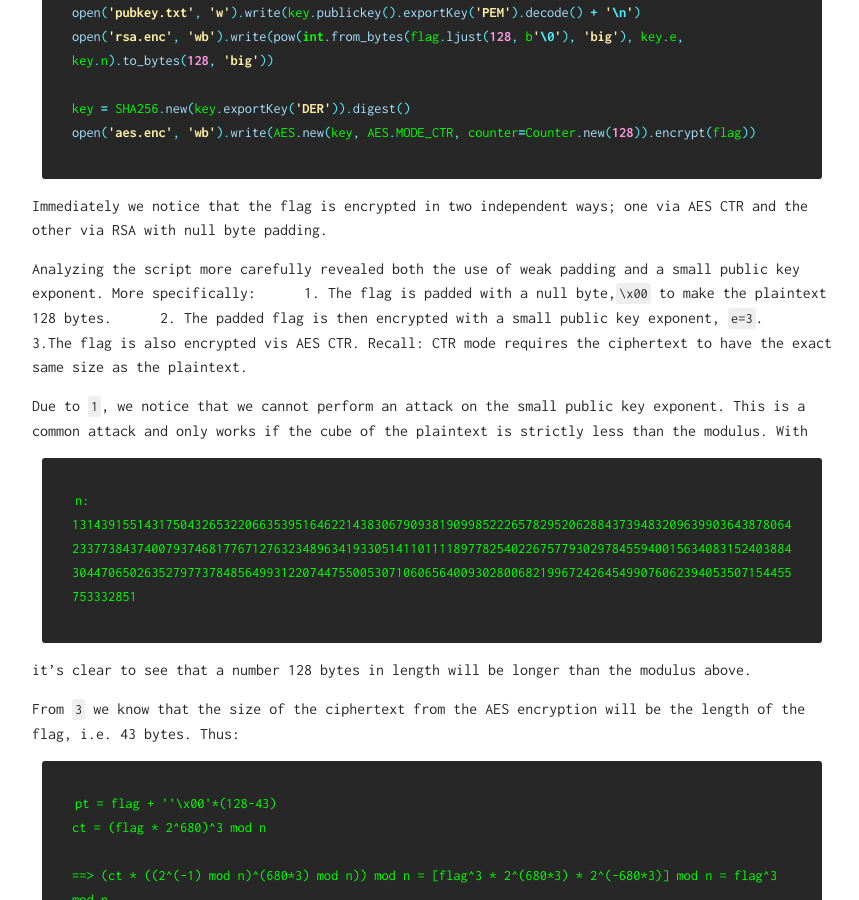
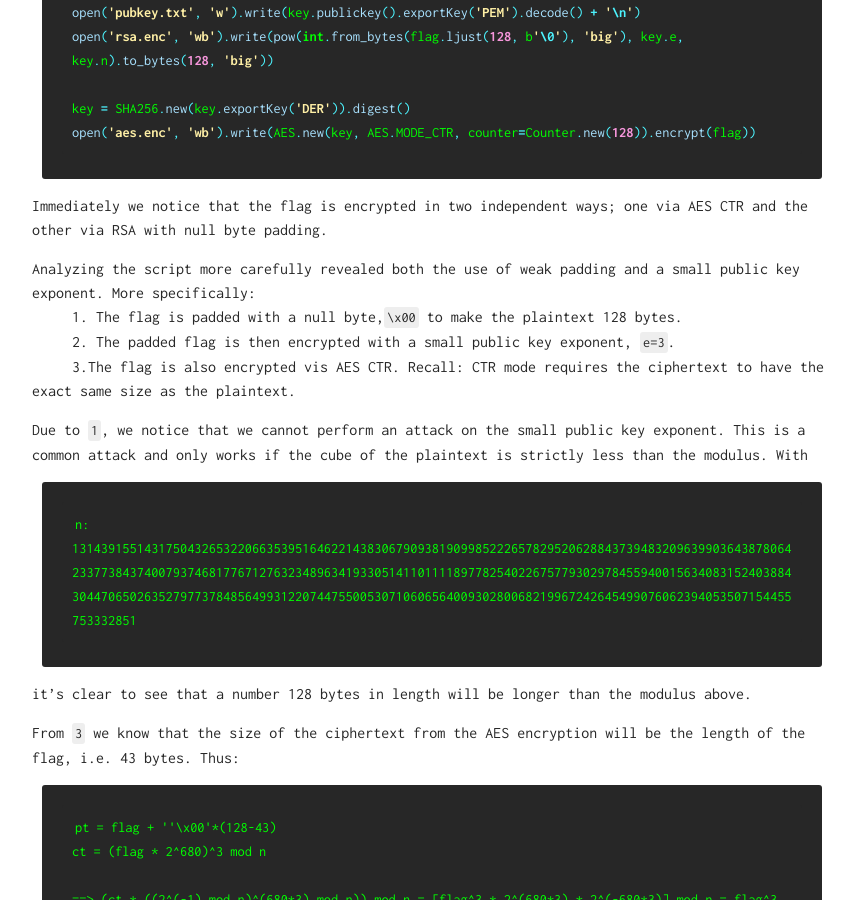
Before and after one commit to drtychai/drtychai.github.io, a Jekyll site: the page built from _posts/hxp-2018/2018-12-09-hxp-crypto.md, in a window 1280 px wide and 900 px high, scrolled down 767 px. Shown: the whole window, without its empty margins (208-1067 px from the left). Built offline with Jekyll 4.4.1, drawn with Linux system fonts in a browser that asks for light colours.

Commit message:
updated formatting

```diff
--- a/_posts/hxp-2018/2018-12-09-hxp-crypto.md
+++ b/_posts/hxp-2018/2018-12-09-hxp-crypto.md
@@ -31,9 +31,9 @@ open('aes.enc', 'wb').write(AES.new(key, AES.MODE_CTR, counter=Counter.new(128))
 Immediately we notice that the flag is encrypted in two independent ways; one via AES CTR and the other via RSA with null byte padding.
 
 Analyzing the script more carefully revealed both the use of weak padding and a small public key exponent. More specifically:
-&nbsp;&nbsp;&nbsp;&nbsp; 1. The flag is padded with a null byte,`\x00` to make the plaintext 128 bytes.
-&nbsp;&nbsp;&nbsp;&nbsp; 2. The padded flag is then encrypted with a small public key exponent, `e=3`.
-&nbsp;&nbsp;&nbsp;&nbsp; 3.The flag is also encrypted vis AES CTR. Recall: CTR mode requires the ciphertext to have the exact same size as the plaintext.
+<br>&nbsp;&nbsp;&nbsp;&nbsp; 1. The flag is padded with a null byte,`\x00` to make the plaintext 128 bytes.
+<br>&nbsp;&nbsp;&nbsp;&nbsp; 2. The padded flag is then encrypted with a small public key exponent, `e=3`.
+<br>&nbsp;&nbsp;&nbsp;&nbsp; 3.The flag is also encrypted vis AES CTR. Recall: CTR mode requires the ciphertext to have the exact same size as the plaintext.
 
 Due to `1`, we notice that we cannot perform an attack on the small public key exponent. This is a common attack and only works if the cube of the plaintext is strictly less than the modulus. With
 
```
